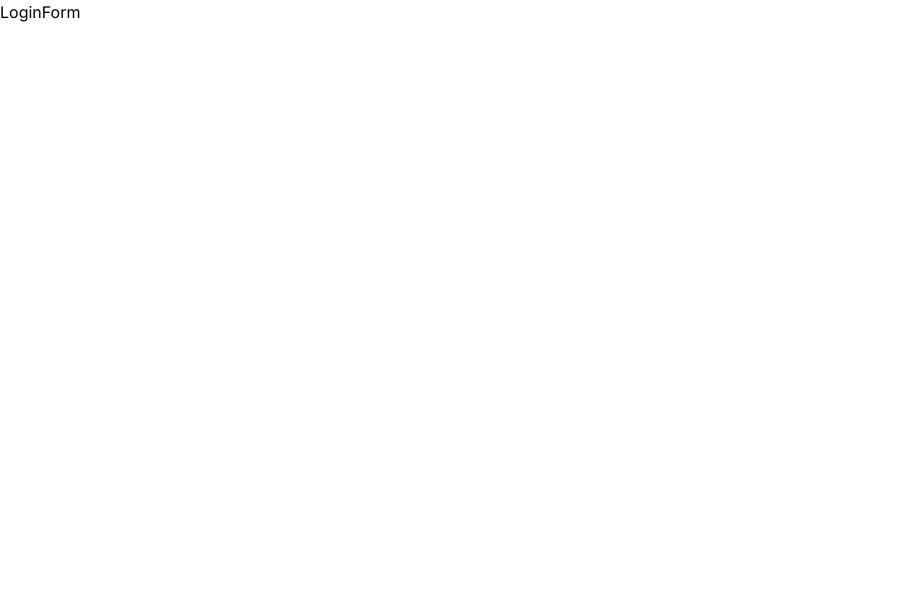
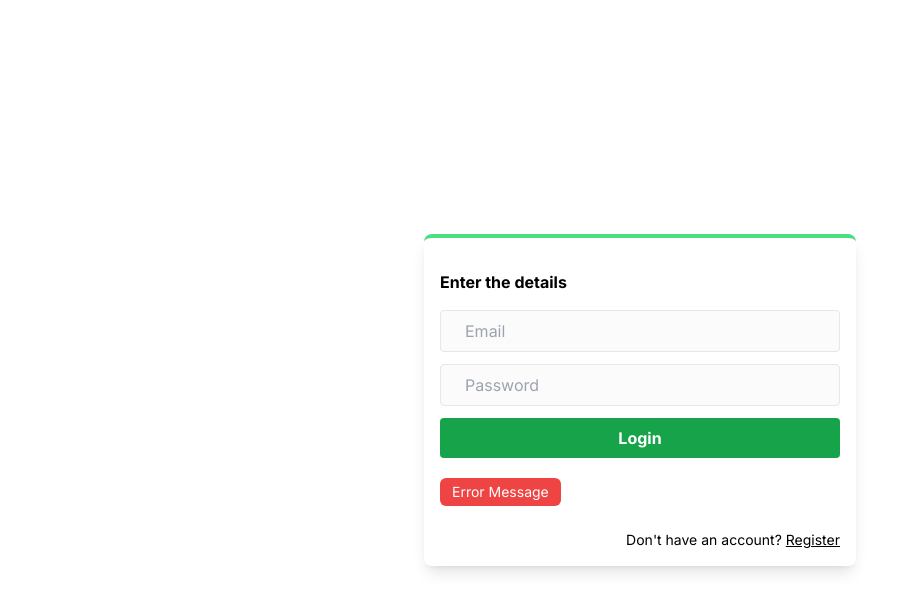
Before and after one commit to Reizetshu/authapp, a Next.js app: page / in a window 1280 px wide. Shown: the top 612 px of the page, without its empty margins (0-918 px from the left). Built offline with nearby package versions, Linux system fonts and the light colour scheme.

Commit message:
Feat: Frontend UI.

```diff
--- a/app/components/LoginForm.jsx
+++ /dev/null
@@ -1,7 +0,0 @@
-const LoginForm = () => {
-  return (
-    <div>LoginForm</div>
-  )
-};
-
-export default LoginForm;
--- /dev/null
+++ b/app/dashboard/page.jsx
@@ -0,0 +1,9 @@
+import UserInfo from '@/components/UserInfo'
+
+const Dashboard = () => {
+  return (
+    <UserInfo />
+  )
+};
+
+export default Dashboard;
--- a/app/globals.css
+++ b/app/globals.css
@@ -1,3 +1,7 @@
 @tailwind base;
 @tailwind components;
 @tailwind utilities;
+
+input {
+    @apply w-[400px] border border-gray-200 rounded py-2 px-6 bg-zinc-100/40;
+}
--- a/app/page.jsx
+++ b/app/page.jsx
@@ -1,4 +1,4 @@
-import LoginForm from './components/LoginForm';
+import LoginForm from '@/components/LoginForm';
 
 const Home = () => {
   return (
--- /dev/null
+++ b/app/register/page.jsx
@@ -0,0 +1,9 @@
+import RegisterForm from '@/components/RegisterForm';
+
+const Register = () => {
+  return (
+    <RegisterForm />
+  )
+};
+
+export default Register;
--- /dev/null
+++ b/components/LoginForm.jsx
@@ -0,0 +1,31 @@
+import Link from 'next/link';
+
+const LoginForm = () => {
+  return (
+    <div className='grid place-items-center h-screen'>
+        <div className='shadow-lg p-4 rounded-lg border-t-4
+            border-green-400'>
+            <h1 className='text=xl font-bold my-4'>Enter the details</h1>
+
+
+            <form className='flex flex-col gap-3'>
+                <input type='text' placeholder='Email' />
+                <input type='password' placeholder='Password' />
+                <button className='bg-green-600 text-white
+                    font-bold cursor-pointer px-6 py-2 rounded'>
+                    Login
+                </button>
+                <div className='bg-red-500 text-white w-fit text-sm
+                    py-1 px-3 rounded-md mt-2'>
+                    Error Message
+                </div>
+                <Link className='text-sm mt-3 text-right' href={'/register'}>
+                    Don't have an account? <span className='underline'>Register</span>
+                </Link>
+            </form>
+        </div>
+    </div>
+  )
+};
+
+export default LoginForm;
--- /dev/null
+++ b/components/RegisterForm.jsx
@@ -0,0 +1,32 @@
+import Link from 'next/link';
+
+const RegisterForm = () => {
+  return (
+    <div className='grid place-items-center h-screen'>
+        <div className='shadow-lg p-4 rounded-lg border-t-4
+            border-green-400'>
+            <h1 className='text=xl font-bold my-4'>Register</h1>
+
+
+            <form className='flex flex-col gap-3'>
+                <input type='text' placeholder='Full Name' />
+                <input type='text' placeholder='Email' />
+                <input type='password' placeholder='Password' />
+                <button className='bg-green-600 text-white
+                    font-bold cursor-pointer px-6 py-2 rounded'>
+                    Register
+                </button>
+                <div className='bg-red-500 text-white w-fit text-sm
+                    py-1 px-3 rounded-md mt-2'>
+                    Error Message
+                </div>
+                <Link className='text-sm mt-3 text-right' href={'/'}>
+                    Already have an account? <span className='underline'>Login</span>
+                </Link>
+            </form>
+        </div>
+    </div>
+  )
+};
+
+export default RegisterForm;
--- /dev/null
+++ b/components/UserInfo.jsx
@@ -0,0 +1,23 @@
+import React from 'react'
+
+const UserInfo = () => {
+  return (
+    <div className='grid place-items-center h-screen'>
+        <div className='shadow-lg p-8 bg-zinc-300/10
+            flex flex-col gap-2 my-6 rounded-md'>
+            <div>
+                Name: <span className='font-bold'>Mark</span>
+            </div>
+            <div>
+                Email: <span className='font-bold'>mb@gmail.com</span>
+            </div>
+            <button className='bg-red-500 text-white font-bold
+                px-6 py-2 mt-3 rounded'>
+                Log out
+            </button>
+        </div>
+    </div>
+  )
+};
+
+export default UserInfo;
```
